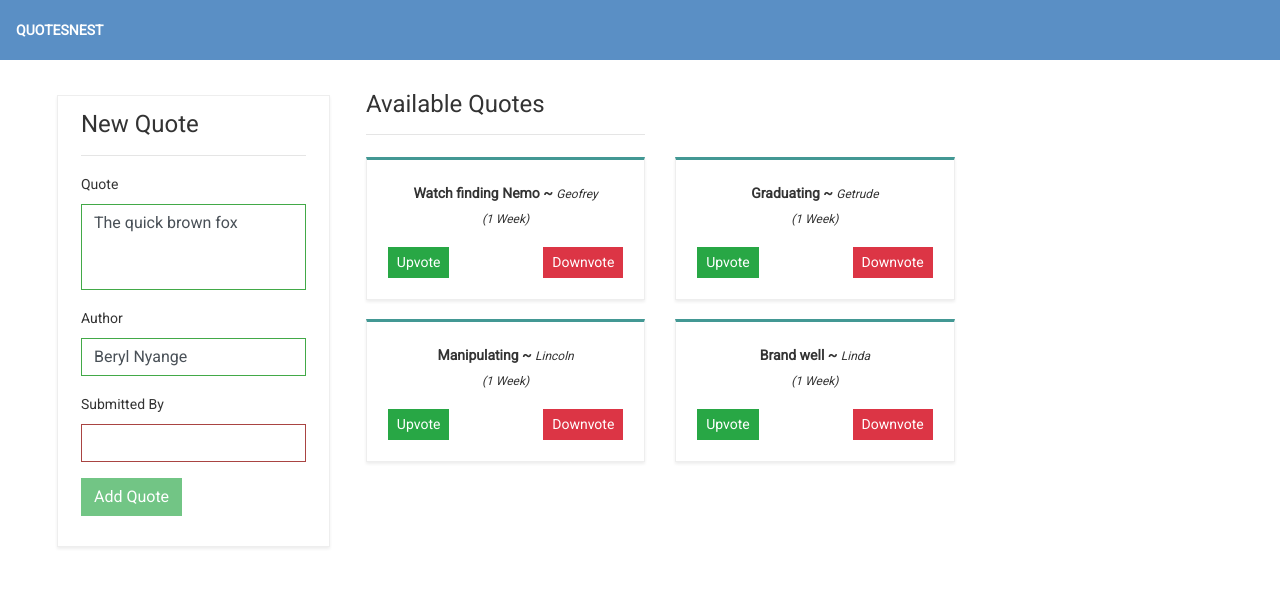
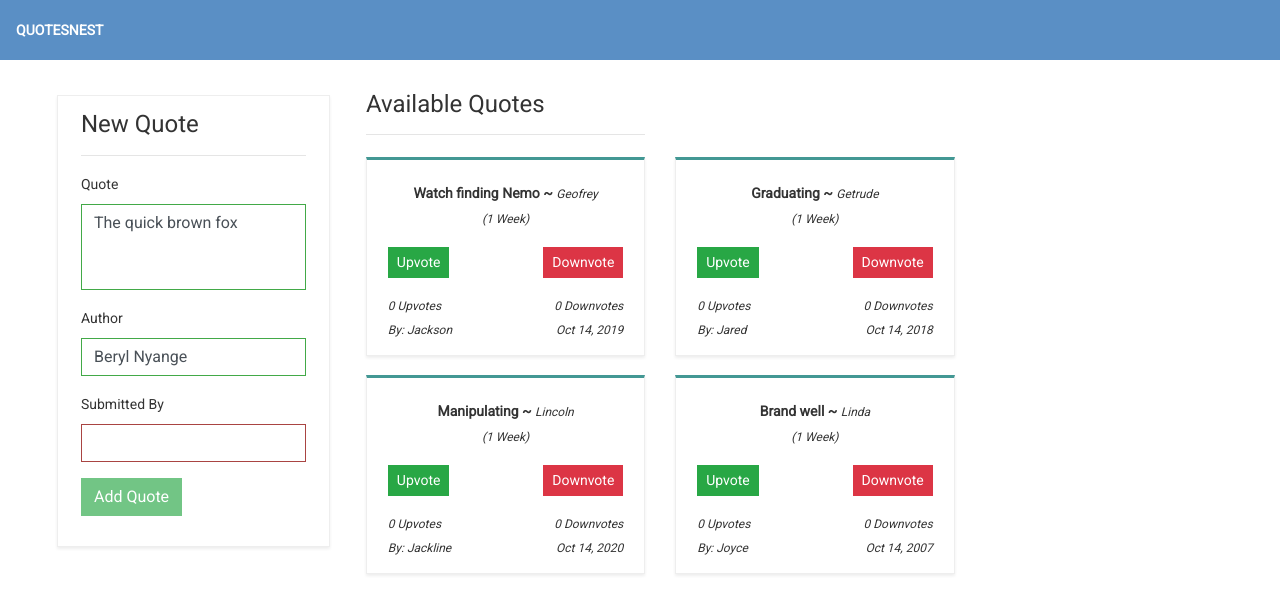
Before and after one commit to kelvinMakamu/quotesNest, an Angular app: page / in a window 1280 px wide. Shown: the top 614 px of the page. Built offline with nearby package versions, Linux system fonts and the light colour scheme.

Commit message:
Adds QuoteDetailComponent and bound quote input from QuoteComponent

```diff
--- a/src/app/app.module.ts
+++ b/src/app/app.module.ts
@@ -7,12 +7,14 @@ import { AppRoutingModule } from './app-routing.module';
 import { AppComponent } from './app.component';
 import { QuoteFormComponent } from './quote-form/quote-form.component';
 import { QuoteComponent } from './quote/quote.component';
+import { QuoteDetailComponent } from './quote-detail/quote-detail.component';
 
 @NgModule({
   declarations: [
     AppComponent,
     QuoteFormComponent,
-    QuoteComponent
+    QuoteComponent,
+    QuoteDetailComponent
   ],
   imports: [
     BrowserModule,
--- /dev/null
+++ b/src/app/quote-detail/quote-detail.component.css
@@ -0,0 +1,11 @@
+.spacer{
+    clear: both;
+}
+
+.submitted-by{
+    float: left;
+}
+
+.date-submitted{
+    float: right;
+}
--- /dev/null
+++ b/src/app/quote-detail/quote-detail.component.html
@@ -0,0 +1,9 @@
+<p>
+    <span class="submitted-by">{{quote.upvotes}} Upvotes</span>
+    <span class="date-submitted">{{quote.downvotes}} Downvotes</span>
+</p>
+<div class="spacer"></div>
+<p>
+    <span class="submitted-by">By: {{quote.submitted_by}}</span>
+    <span class="date-submitted">{{quote.created_at|date}}</span>
+</p>
--- /dev/null
+++ b/src/app/quote-detail/quote-detail.component.ts
@@ -0,0 +1,18 @@
+import { Component, OnInit, Input } from '@angular/core';
+import { Quote } from '../quote';
+
+@Component({
+  selector: 'app-quote-detail',
+  templateUrl: './quote-detail.component.html',
+  styleUrls: ['./quote-detail.component.css']
+})
+export class QuoteDetailComponent implements OnInit {
+
+  @Input() quote: Quote;
+
+  constructor() { }
+
+  ngOnInit(): void {
+  }
+
+}
--- a/src/app/quote.ts
+++ b/src/app/quote.ts
@@ -2,6 +2,6 @@ export class Quote {
     showQuoteDetails: boolean;
     constructor(public id: string, public quote: string, public author: string, public upvotes: number,
         public downvotes: number, public submitted_by: string, public created_at: Date){
-            this.showQuoteDetails=false;
+            this.showQuoteDetails = true;
     }
 }
--- a/src/app/quote/quote.component.html
+++ b/src/app/quote/quote.component.html
@@ -18,17 +18,8 @@
                 </div>
                 <div class="spacer"></div>
             </div>
-
-            <div class="quote-details spacer" style="display: none;">
-                <p>
-                    <span class="submitted-by">{{quote.upvotes}} Upvotes</span>
-                    <span class="date-submitted">{{quote.downvotes}} Downvotes</span>
-                </p>
-                <div class="spacer"></div>
-                <p>
-                    <span class="submitted-by">By: {{quote.submitted_by}}</span>
-                    <span class="date-submitted">{{quote.created_at| date}}</span>
-                </p>
+            <div class="quote-details spacer">
+                <app-quote-detail *ngIf='quote.showQuoteDetails' [quote]='quote'></app-quote-detail>
             </div>
         </div>
 
```
Also changed, not shown: 1 other file (tests, documents, lock files or other folders).
